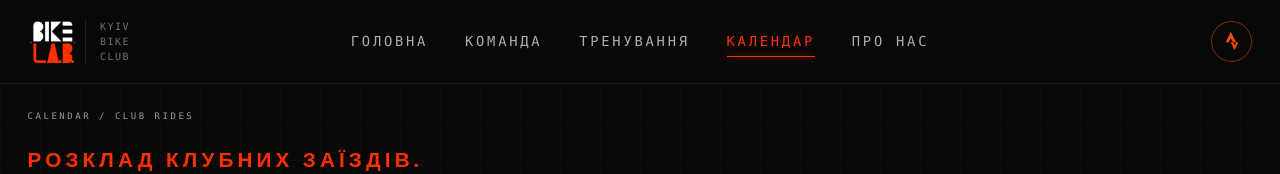
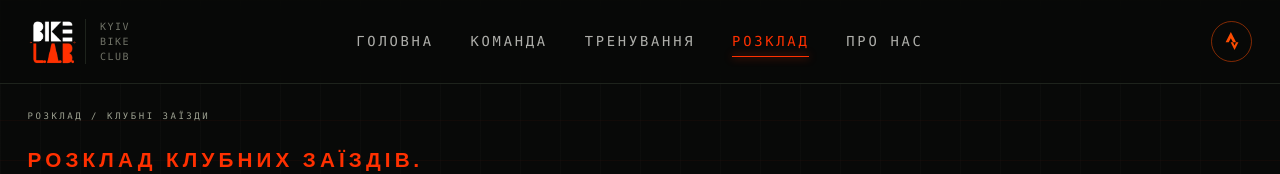
Before and after one commit to VasileAdicto/bikelab-site, a Next.js app: page /calendar in a window 1280 px wide. Shown: the top 174 px of the page. Built offline with nearby package versions, Linux system fonts and the light colour scheme.

Commit message:
Update calendar label in footer and navigation components from "Календар" to "Розклад"

```diff
--- a/src/app/calendar/page.tsx
+++ b/src/app/calendar/page.tsx
@@ -1,4 +1,10 @@
+import type { Metadata } from "next";
 import { CalendarRidesCarousel } from "@/components/calendar-rides-carousel";
+
+export const metadata: Metadata = {
+  title: "Розклад | BikeLab Kyiv",
+  description: "Розклад клубних заїздів і типовий тиждень тренувань BikeLab.",
+};
 
 type RideCategory = "XC" | "Road" | "Race" | "MTB";
 
@@ -113,7 +119,7 @@ export default function CalendarPage() {
   return (
     <div className="space-y-10">
       <header className="space-y-4">
-        <p className="section-label">Calendar / Club Rides</p>
+        <p className="section-label">Розклад / Клубні заїзди</p>
         <h1 className="section-title text-accent">Розклад клубних заїздів.</h1>
         <p className="max-w-2xl text-xs text-muted leading-relaxed">
           Деталі запланованих заїздів.
--- a/src/components/footer.tsx
+++ b/src/components/footer.tsx
@@ -6,7 +6,7 @@ const navLinks = [
   { href: "/", label: "Головна" },
   { href: "/team", label: "Команда" },
   { href: "/training", label: "Тренування" },
-  { href: "/calendar", label: "Календар" },
+  { href: "/calendar", label: "Розклад" },
   { href: "/contacts", label: "Про нас" },
 ];
 
--- a/src/components/navigation.tsx
+++ b/src/components/navigation.tsx
@@ -11,7 +11,7 @@ const links = [
   { href: "/", label: "Головна" },
   { href: "/team", label: "Команда" },
   { href: "/training", label: "Тренування" },
-  { href: "/calendar", label: "Календар" },
+  { href: "/calendar", label: "Розклад" },
   { href: "/contacts", label: "Про нас" },
 ];
 
```
